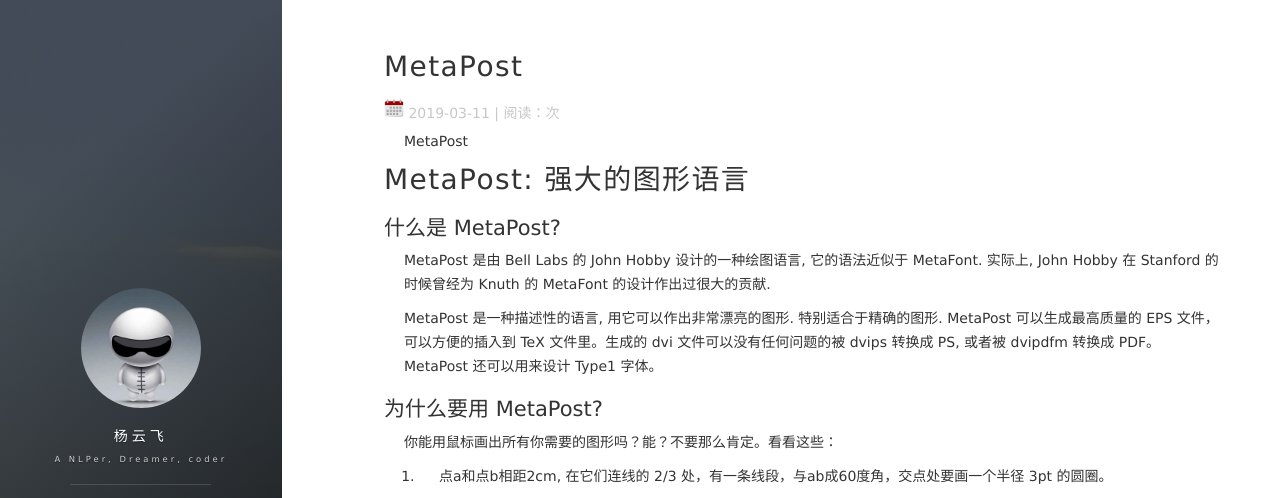
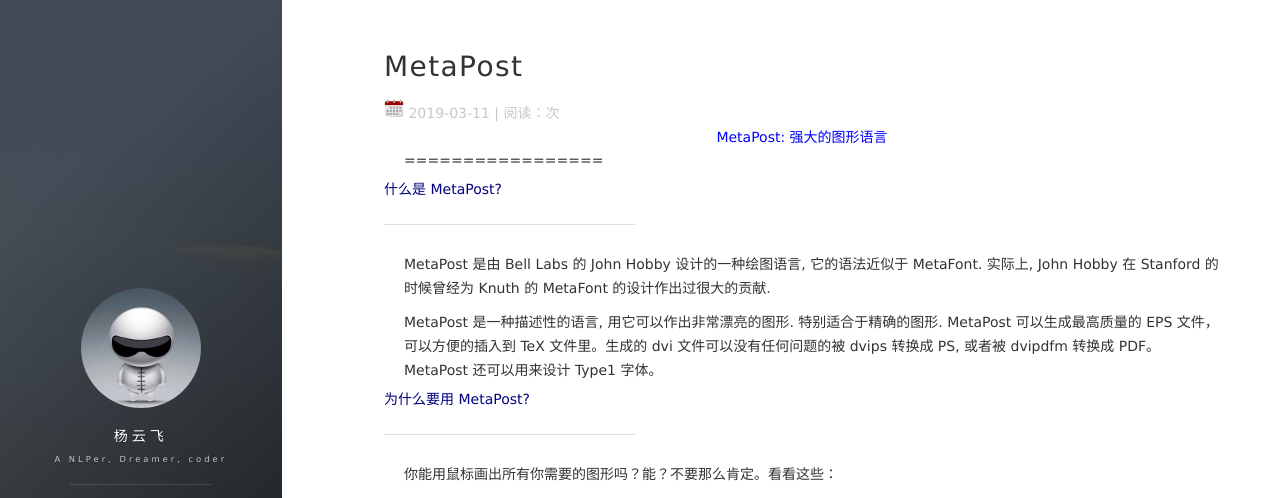
Before and after one commit to king-yyf/king-yyf.github.io, a Jekyll site: the page built from _posts/2019-03-11-MetaPost.md, in a window 1280 px wide and 900 px high, cut to the strip 0-498 px from the top of the window. Built offline with Jekyll 4.4.1, drawn with Linux system fonts in a browser that asks for light colours; nearby versions of some CDN libraries; comment, search, counter and statistics services are not loaded.

Commit message:
modify metapost

```diff
--- a/_posts/2019-03-11-MetaPost.md
+++ b/_posts/2019-03-11-MetaPost.md
@@ -5,19 +5,18 @@
 tags: 工具
 ---
 
-MetaPost
 
-MetaPost: 强大的图形语言
+<center><font color=Blue>MetaPost: 强大的图形语言</font></center>
 =================
 
-什么是 MetaPost?
+<font color=navy>什么是 MetaPost?</font>
 -------------
 
 MetaPost 是由 Bell Labs 的 John Hobby 设计的一种绘图语言, 它的语法近似于 MetaFont. 实际上, John Hobby 在 Stanford 的时候曾经为 Knuth 的 MetaFont 的设计作出过很大的贡献.
 
 MetaPost 是一种描述性的语言, 用它可以作出非常漂亮的图形. 特别适合于精确的图形. MetaPost 可以生成最高质量的 EPS 文件，可以方便的插入到 TeX 文件里。生成的 dvi 文件可以没有任何问题的被 dvips 转换成 PS, 或者被 dvipdfm 转换成 PDF。MetaPost 还可以用来设计 Type1 字体。
 
-为什么要用 MetaPost?
+<font color=navy>为什么要用 MetaPost?</font>
 ---------------
 
 你能用鼠标画出所有你需要的图形吗？能？不要那么肯定。看看这些：
@@ -54,7 +53,7 @@
 
 当然 MetaPost 也有缺点，它的缺点就是它的图形都是精确的。如果你想用它画出一个“随手”效果的多边形，然后在里面随便点上几点，你就会发现它在这方面确实不如 Draw, Photoshop, ...
 
-怎样用 MetaPost?
+<font color=navy>怎样用 MetaPost?</font>
 -------------
 
 MetaPost 和 LaTeX 结合使用非常简单。
@@ -84,7 +83,7 @@
 
     这样的语句插入 LaTeX 文档就可以了。
 
-怎样在 MetaPost 中使用汉字？
+<font color=navy>怎样在 MetaPost 中使用汉字？</font>
 -------------------
 
 MetaPost 缺省使用的是 plain TeX 来处理括在 btex...etex 之间的标号 但是我们可以想一个办法使用 LaTeX 来处理这些，这样我们就可以方便的使用 CJK
@@ -149,7 +148,7 @@
 
 ![](/images/posts/metapost/metapost-chinese.png)
 
-怎样才能使 gsview 显示含有 label 的 MetaPost 图形？
+<font color=navy>怎样才能使 gsview 显示含有 label 的 MetaPost 图形？</font>
 --------------------------------------
 
 原文：[bbs.ctex.org](http://bbs.ctex.org/cgi-bin/topic.cgi?forum=9&topic=69&start=0&show=)。原作者 cxterm。
@@ -201,7 +200,7 @@
 
 这里说的环境变量设置都是 UNIX 的 Bourne Shell 用法。csh 和 ksh 用户以及 Windows 用户可以灵活变通一下。
 
-怎样在 MetaPost 里绘制数学函数和数据文件图形？
+<font color=navy>怎样在 MetaPost 里绘制数学函数和数据文件图形？</font>
 ----------------------------
 
 
@@ -282,7 +281,7 @@
 
 ![](/images/posts/metapost/metapost-gnuplot.png)
 
-MetaPost 里怎样才能显示程序生成的数字呢？
+<font color=navy>MetaPost 里怎样才能显示程序生成的数字呢？</font>
 -------------------------
 
 有人想要用
@@ -366,7 +365,7 @@
     还有不清楚的就自己看看 sarith 和 format 的 mp 文件。
 
 
-怎样从外部文件读入数据？
+<font color=navy>怎样从外部文件读入数据？</font>
 ------------
 
 很多人想要从外部文件得到数据进行绘图，可是 MetaPost manual 里没有介绍怎么做。因为这个功能是 0.60 版本以后才有的。
@@ -402,7 +401,7 @@
 
 把字串内容写到一个外部文件。
 
-MetaPost 能绘制饼状图(piechart)和柱状图(bar chart)吗？
+<font color=navy>MetaPost 能绘制饼状图(piechart)和柱状图(bar chart)吗？</font>
 ------------------------------------------
 
 ![](/images/posts/metapost/piechart.gif)![](/images/posts/metapost/barchart.png)
@@ -413,7 +412,7 @@
 
 另外 [piechart](http://www.usf.uni-osnabrueck.de/~breiter/tools/piechart/piecharts.en.html) 程序可以作出有“拉出效果的” piechart。ascii_chart 和 piechart 都需要 [GNU plotutil 库](ftp://ftp.gnu.org/gnu/plotutils)。你可以到 GNU 的 ftp 服务器下载。
 
-哪里有更多的 MetaPost 的材料?
+<font color=navy>哪里有更多的 MetaPost 的材料?</font>
 --------------------
 
 1.  John Hobby 写的 MetaPost [说明书](src/mpman.pdf)
@@ -450,7 +449,7 @@
 
 8.  其它资料请参考[John Hobby 的主页](http://cm.bell-labs.com/who/hobby/MetaPost.html)
 
-给几个例子吧
+<font color=navy>给几个例子吧</font>
 ------
 
 下面给出一些我用 MetaPost 画出的简单图形。点击图片可以看到对应的 MetaPost 源文件。我开始时用 MetaPost 还不是很熟，有时会用一些“笨”办法来画东西，但是我每次看 MetaPost 说明书都会发现新的东西。我能用不同的方法，更好的方法完成我曾经做过的事情。这恐怕是所有优秀工具的特点。
```
